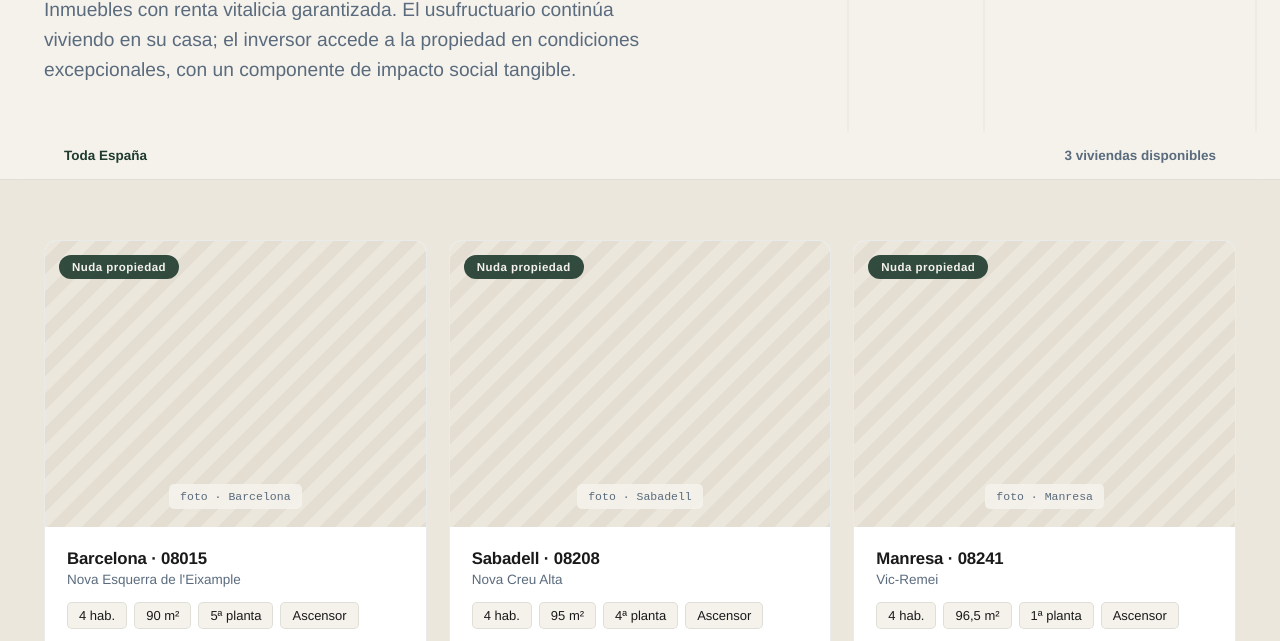
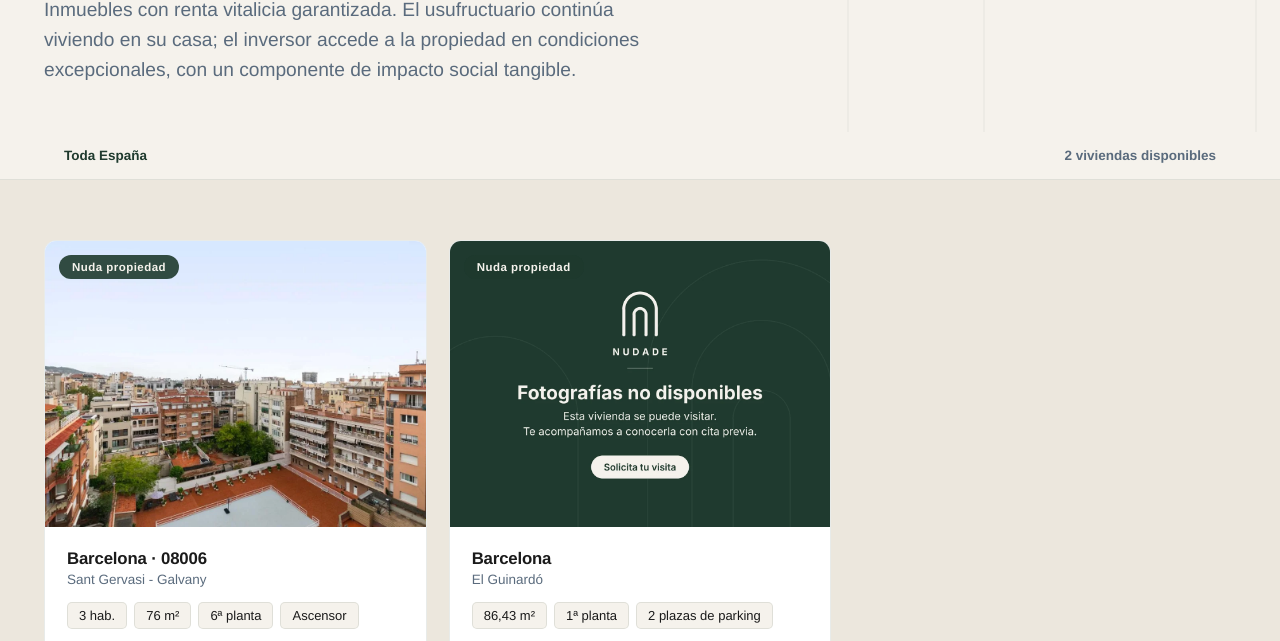
Before and after one commit to ivanhernandezgonzalo-nudade/nudade-web, a plain HTML site: page viviendas.html in a window 1280 px wide. Shown: the part 287-928 px from the top of the page. Drawn offline with nearby package versions, Linux system fonts and the light colour scheme.

Commit message:
Viviendas: Sant Gervasi-Galvany y Guinardó sustituyen a las tres anteriores (#5)
- Nueva: Sant Gervasi - Galvany (08006), 110.000 € + 630 €/mes, foto de la ficha.
- Nueva: El Guinardó, 180.000 € pago único, 2 plazas de parking, imagen de marca
  "Fotografías no disponibles".
- Tarjetas: campos opcionales extras (pastillas) y descripcion (nota breve).


Claude-Session: https://claude.ai/code/session_011mmg3LtQPjycWfAeFBTrDL

Co-authored-by: Iván Hernández <342954019+ivanhernandezgonzalo-nudade@users.noreply.github.com>
Co-authored-by: Claude Opus 5.5 <noreply@anthropic.com>

```diff
--- a/viviendas.html
+++ b/viviendas.html
@@ -224,6 +224,7 @@ class Component extends DCLogic {
       if (v.superficie) feats.push(v.superficie);
       if (v.altura) feats.push(v.altura);
       if (v.ascensor) feats.push('Ascensor');
+      (v.extras || []).forEach(x => feats.push(x));
       const featHtml = feats.map(f => '<span style="font-size:13px;color:#1A1A1A;background:#F5F2EC;border:1px solid rgba(31,58,46,.1);padding:5px 11px;border-radius:5px;font-weight:500">' + f + '</span>').join('');
       const estado = v.estado || 'disponible';
       const sold = estado === 'vendida', reserved = estado === 'reservada';
@@ -243,6 +244,7 @@ class Component extends DCLogic {
         + '<div style="padding:22px 22px 24px;display:flex;flex-direction:column;gap:15px;flex:1">'
         + '<div style="display:flex;flex-direction:column;gap:3px"><strong style="color:#1A1A1A;font-weight:700;font-size:1.05rem;letter-spacing:-.01em">' + (v.localidad || '') + (v.cp ? ' · ' + v.cp : '') + '</strong><span style="color:#5A6B7D;font-size:13.5px">' + (v.zona || '') + '</span></div>'
         + '<div style="display:flex;flex-wrap:wrap;gap:7px">' + featHtml + '</div>'
+        + (v.descripcion ? '<p style="font-size:13.5px;line-height:1.5;color:#5A6B7D;margin:0">' + v.descripcion + '</p>' : '')
         + '<div style="display:flex;flex-direction:column;gap:8px"><span style="font-size:12px;text-transform:uppercase;letter-spacing:.07em;color:#5A6B7D;font-weight:600">' + ownerLabel + '</span><div style="display:flex;flex-wrap:wrap;gap:7px">' + pills + '</div></div>'
         + '<div style="margin-top:auto;display:flex;justify-content:space-between;align-items:flex-end;gap:14px;padding-top:16px;border-top:1px solid rgba(31,58,46,.1)">'
         + '<div style="display:flex;flex-direction:column;gap:3px"><span style="font-size:11px;text-transform:uppercase;letter-spacing:.08em;color:#5A6B7D">Pago inicial</span><span style="font-size:1.25rem;font-weight:700;color:#1F3A2E;line-height:1.1">' + (v.pagoInicial || '') + '</span></div>'
--- a/viviendas.json
+++ b/viviendas.json
@@ -1,61 +1,46 @@
 {
   "viviendas": [
     {
-      "id": "barcelona-eixample",
-      "titulo": "Piso en l'Eixample, Barcelona",
+      "id": "barcelona-sant-gervasi-galvany",
+      "titulo": "Piso en Sant Gervasi - Galvany, Barcelona",
       "localidad": "Barcelona",
-      "cp": "08015",
-      "zona": "Nova Esquerra de l'Eixample",
-      "pagoInicial": "80.000 €",
-      "renta": "1.000 €/mes",
-      "tasacion": "525.738 €",
-      "habitaciones": "4",
-      "superficie": "90 m²",
-      "altura": "5ª planta",
+      "cp": "08006",
+      "zona": "Sant Gervasi - Galvany",
+      "pagoInicial": "110.000 €",
+      "renta": "630 €/mes",
+      "tasacion": "460.662 €",
+      "habitaciones": "3",
+      "superficie": "76 m²",
+      "altura": "6ª planta",
       "ascensor": true,
-      "propietarios": [{ "sexo": "Mujer", "edad": 70 }],
-      "foto": "",
+      "extras": [],
+      "descripcion": "Salón muy luminoso con vistas a la ciudad. Actualmente alquilado: el comprador podrá acceder al alquiler a partir de septiembre de 2027.",
+      "propietarios": [{ "sexo": "Mujer", "edad": 67 }, { "sexo": "Hombre", "edad": 71 }],
+      "foto": "assets/viviendas/barcelona-sant-gervasi-galvany.webp",
       "destacada": true,
       "estado": "disponible",
       "orden": 1
     },
     {
-      "id": "sabadell-creualta",
-      "titulo": "Piso en Nova Creu Alta, Sabadell",
-      "localidad": "Sabadell",
-      "cp": "08208",
-      "zona": "Nova Creu Alta",
-      "pagoInicial": "95.000 €",
-      "renta": "2.100 €/mes",
-      "tasacion": "380.370 €",
-      "habitaciones": "4",
-      "superficie": "95 m²",
-      "altura": "4ª planta",
-      "ascensor": true,
-      "propietarios": [{ "sexo": "Mujer", "edad": 91 }],
-      "foto": "",
+      "id": "barcelona-guinardo",
+      "titulo": "Piso en El Guinardó, Barcelona",
+      "localidad": "Barcelona",
+      "cp": "",
+      "zona": "El Guinardó",
+      "pagoInicial": "180.000 €",
+      "renta": "",
+      "tasacion": "",
+      "habitaciones": "",
+      "superficie": "86,43 m²",
+      "altura": "1ª planta",
+      "ascensor": false,
+      "extras": ["2 plazas de parking"],
+      "descripcion": "Incluye dos plazas de parking en la misma zona. Precio estimado de venta solo del piso: 309.000 €.",
+      "propietarios": [{ "sexo": "Hombre", "edad": 66 }],
+      "foto": "assets/viviendas/barcelona-guinardo.webp",
       "destacada": true,
       "estado": "disponible",
       "orden": 2
-    },
-    {
-      "id": "manresa-vicremei",
-      "titulo": "Piso en Vic-Remei, Manresa",
-      "localidad": "Manresa",
-      "cp": "08241",
-      "zona": "Vic-Remei",
-      "pagoInicial": "20.000 €",
-      "renta": "80 €/mes",
-      "tasacion": "155.049 €",
-      "habitaciones": "4",
-      "superficie": "96,5 m²",
-      "altura": "1ª planta",
-      "ascensor": true,
-      "propietarios": [{ "sexo": "Hombre", "edad": 67 }, { "sexo": "Mujer", "edad": 67 }],
-      "foto": "",
-      "destacada": true,
-      "estado": "disponible",
-      "orden": 3
     }
   ]
 }
```
Also changed, not shown: index.html (+2 -0 lines), assets/viviendas/barcelona-guinardo.webp (added), assets/viviendas/barcelona-sant-gervasi-galvany.webp (added).
